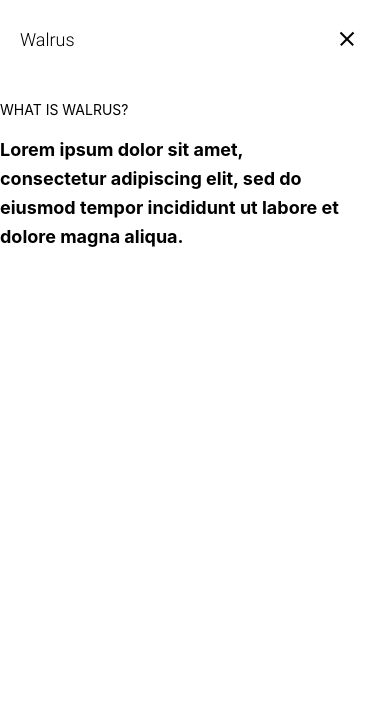
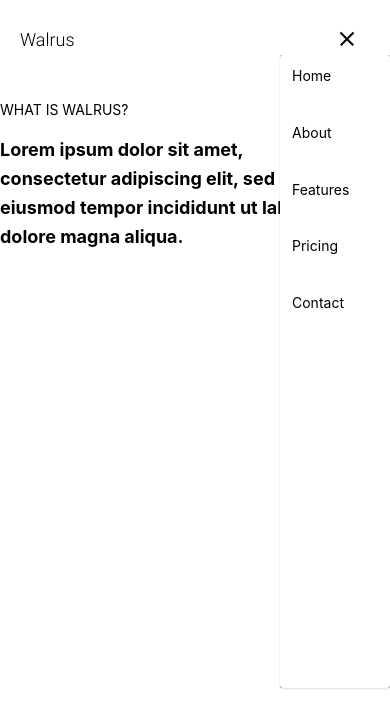
Before and after one commit to paaaarv/walrus, a Next.js app: page / in a window 390 px wide. Both pictures are taken after a click on the button "Toggle navigation". Shown: the top 728 px of the page. Built offline with nearby package versions, Linux system fonts and the light colour scheme.

Commit message:
transition on hamburger menu nav

```diff
--- a/pages/_app.tsx
+++ b/pages/_app.tsx
@@ -7,7 +7,7 @@ export default function App({ Component, pageProps }: any) {
   return (
     <MantineProvider theme={theme}>
       <Head>
-        <title>Mantine Template</title>
+        <title>Walrus</title>
         <meta
           name="viewport"
           content="minimum-scale=1, initial-scale=1, width=device-width, user-scalable=no"
--- a/pages/components/navigation.js
+++ b/pages/components/navigation.js
@@ -1,4 +1,4 @@
-import { NavLink, Container,Grid, Flex, Text, Group,Burger } from '@mantine/core';
+import { NavLink, Container,Grid, Flex, Text, Group,Burger, Transition , Paper} from '@mantine/core';
 import { useDisclosure } from '@mantine/hooks';
 import classes from '../../public/css/styles.module.css';
 
@@ -8,16 +8,42 @@ export default function Navigation(){
 
     return(
         <Container h={100}>
-            <Grid style={{ position: 'fixed', top: 0, left: 0, width: '100%', backgroundColor: 'white', zIndex: 100 }}>
+            <Grid style={{ position: 'fixed', top: 0, left: 0, width: '100%', backgroundColor: 'white', zIndex: 300 }}>
                 <Group style = {{ width: '100%', padding: '25px 20px', flexWrap: 'nowrap' }} >
                     <Grid.Col span={8}>
                         <Text className={classes.navigation} size="lg">Walrus</Text>
                     </Grid.Col>
 
                     <Grid.Col span={4} style= {{ textAlign: 'right'}}>
+                      <Burger className={classes.burger} size= "sm" opened = {opened} onClick = {toggle} aria-label="Toggle navigation"/>
 
-                      <Burger className={classes.burger} size= "sm" opened = {opened} onClick = {toggle} aria-label="Toggle navigation"/>
-                    </Grid.Col>
+                       <Transition
+                            mounted={opened}
+                            transition= "pop-top-right"
+                            duration= {600}
+                            timingFunction="ease">
+                                {(styles) => (
+                            <div className={classes.navContainer}
+                                style={{ ...styles, zIndex: 500 }}>
+                            <Paper
+                                shadow="xs" padding="md" h="75vh"
+
+                            >
+                                <Group direction="column" spacing="sm">
+                                <NavLink label= "Home" href="#"></NavLink>
+                                <NavLink label= "About" href="#"></NavLink>
+                                <NavLink label= "Features" href="#"></NavLink>
+                                <NavLink label= "Pricing"  href="#"></NavLink>
+                                <NavLink label="Contact" href="#"></NavLink>
+                                </Group>
+                            </Paper>
+                            </div>
+                                )}
+                        </Transition>
+
+
+
+                      </Grid.Col>
                 </Group>
             </Grid>
             <Flex w="80%" ml={4}>
@@ -27,6 +53,7 @@ export default function Navigation(){
                 <NavLink m="auto" maw={150} label="Contact Us"/>
             </Flex>
 
+
         </Container>
     )
 }
--- a/public/css/styles.module.css
+++ b/public/css/styles.module.css
@@ -7,3 +7,12 @@
 .burger{
     padding-right: 3em;
 }
+
+.navContainer{
+    padding: 0;
+    height: '100vh';
+    background-color: var(--mantine-color-dark-0);
+    position: absolute;
+
+
+}
```
